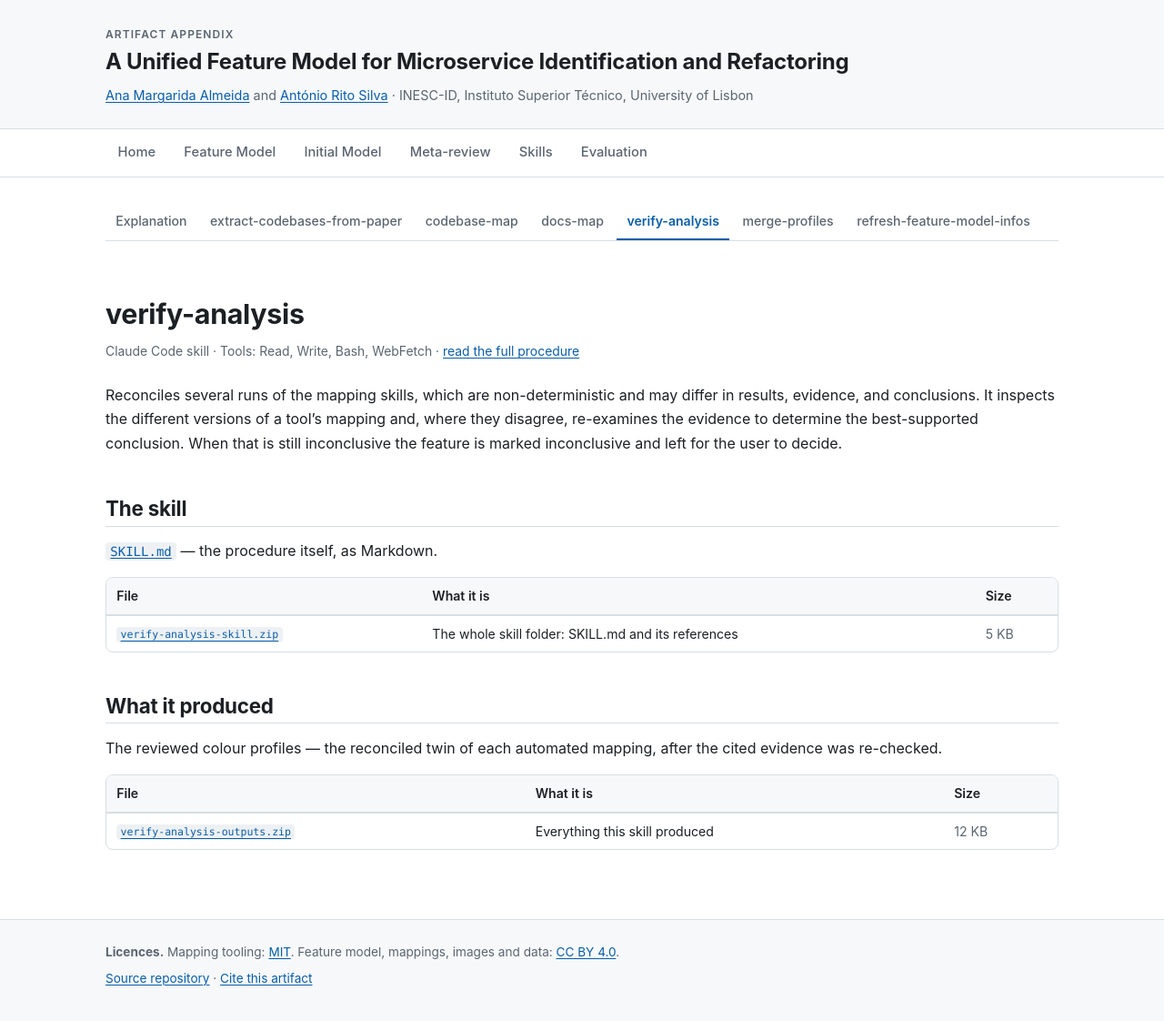
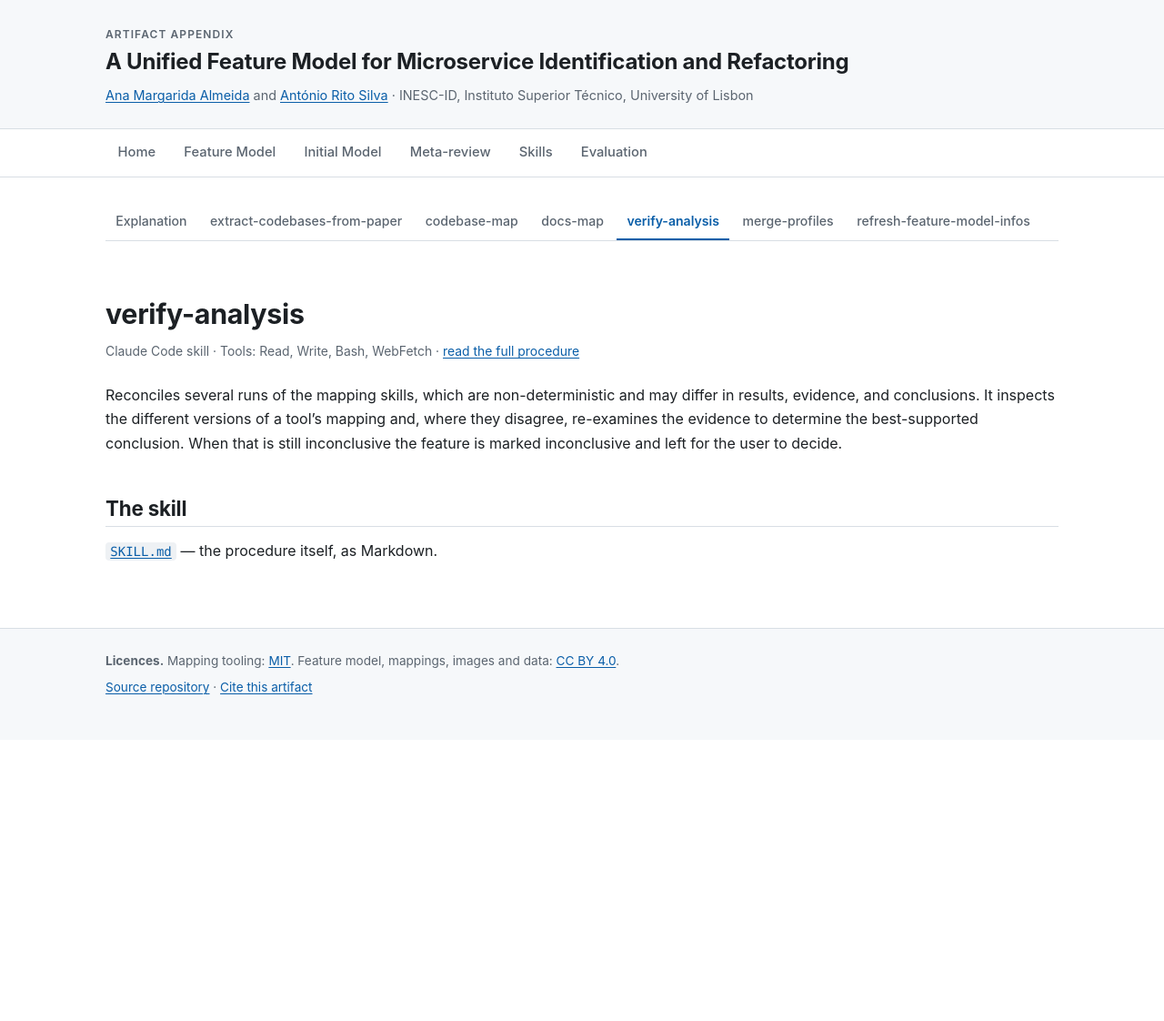
Before and after one commit to socialsoftware/UnifiedFeatureModelArtifacts, a Jekyll site: the page built from pages/skills/verify-analysis.md, in a window 1280 px wide and 1132 px high. Shown: the top 1122 px of the window at 91% size. Built offline with Jekyll 4.4.1, drawn with Linux system fonts in a browser that asks for light colours.

Commit message:
Remove some zips

```diff
--- a/pages/skills/verify-analysis.md
+++ b/pages/skills/verify-analysis.md
@@ -16,36 +16,3 @@ Reconciles several runs of the mapping skills, which are non-deterministic and m
 ## The skill
 
 <p><a href="https://raw.githubusercontent.com/socialsoftware/UnifiedFeatureModelArtifacts/main/artifacts/.claude/skills/verify-analysis/SKILL.md" download><code>SKILL.md</code></a> — the procedure itself, as Markdown.</p>
-
-
-<div class="table-scroll">
-<table class="downloads">
-<thead><tr>
-<th>File</th>
-<th>What it is</th>
-<th>Size</th>
-</tr></thead>
-<tbody>
-<tr><td><a href="{{ '/bundles/verify-analysis-skill.zip' | relative_url }}" download><code>verify-analysis-skill.zip</code></a></td><td>The whole skill folder: SKILL.md and its references</td><td>5 KB</td></tr>
-</tbody>
-</table>
-</div>
-
-
-## What it produced
-
-The reviewed colour profiles — the reconciled twin of each automated mapping, after the cited evidence was re-checked.
-
-
-<div class="table-scroll">
-<table class="downloads">
-<thead><tr>
-<th>File</th>
-<th>What it is</th>
-<th>Size</th>
-</tr></thead>
-<tbody>
-<tr><td><a href="{{ '/bundles/verify-analysis-outputs.zip' | relative_url }}" download><code>verify-analysis-outputs.zip</code></a></td><td>Everything this skill produced</td><td>12 KB</td></tr>
-</tbody>
-</table>
-</div>
```
Also changed, not shown: CLAUDE.md (+17 -2 lines), _pages_gen/artifacts.py (+19 -12 lines), _pages_gen/config.py (+19 -7 lines), pages/skills.md (+3 -3 lines), pages/skills/merge-profiles.md (+0 -14 lines), pages/skills/refresh-feature-model-infos.md (+0 -14 lines), 5 other files.
